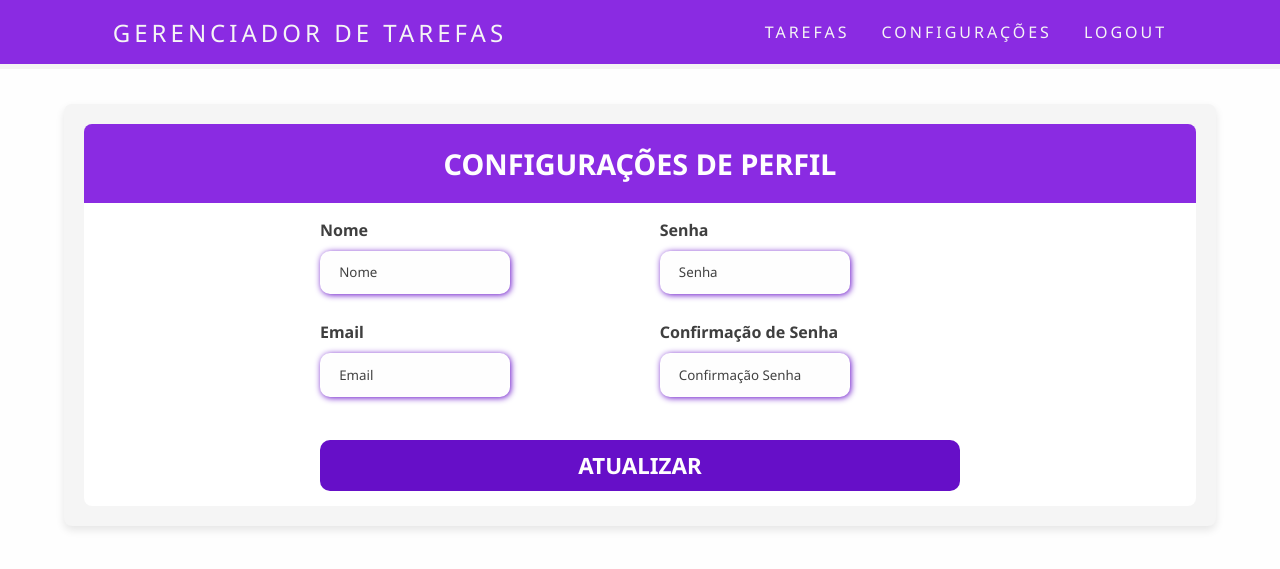
After one commit to GustavoPrado20/gerenciador_tarefas-to-do-list-, a PHP site: page /config.php in a window 1280 px wide. The commit adds this page. Shown: the top 569 px of the page. Run offline with PHP 8.4, Linux system fonts and the light colour scheme; the visitor is signed in with stand-in values (Sample User, id 1); some libraries are stand-ins or nearby versions.

Commit message:
backend do login e register
feito

```diff
--- /dev/null
+++ b/backend/conexao.php
@@ -0,0 +1,10 @@
+<?php
+
+$host = "localhost";
+$dbname = "gerenciador_tarefas";
+$username = "root";
+$pass = "";
+
+$conexao = new PDO("mysql:host=$host;dbname=$dbname", "$username", "$pass");
+
+$conexao->setAttribute(PDO::ATTR_ERRMODE, PDO::ERRMODE_EXCEPTION);
--- /dev/null
+++ b/backend/deslogar.php
@@ -0,0 +1,6 @@
+<?php
+
+require_once "./conexao.php";
+require_once "./funcoes.php";
+
+deslogar();
--- /dev/null
+++ b/backend/funcoes.php
@@ -0,0 +1,53 @@
+<?php
+
+function logarUser($email, $password, $conexao){
+    session_start();
+    $passwordC = md5($password);
+
+    $logar = $conexao->prepare("SELECT * FROM users WHERE email = ? AND password = ?");
+    $logar->bindParam(1, $email);
+    $logar->bindParam(2, $passwordC);
+    $logar->execute();
+
+    if($logar->rowCount() > 0){
+        $dado = $logar->fetch();
+
+        $_SESSION['id_usuario'] = $dado['id'];
+        $_SESSION['nome'] = $dado['nome'];
+        $_SESSION['email'] = $dado['email'];
+        $_SESSION['paassword'] = $dado['password'];
+
+        header("location: ../resources/view/home.php");
+    }
+    else{
+        echo"<script language='javascript' type='text/javascript'>
+        alert('Login e/ou senha incorretos');window.location
+        .href='../resources/view/index.html';</script>";
+    }
+}
+
+function deslogar(){
+    session_start();
+    session_destroy();
+    header("location: ../resources/view/index.html");
+}
+
+function registrarUser($nome, $email, $password, $conexao){
+    $passwordC = md5($password);
+
+    $res = $conexao->prepare("INSERT INTO users(nome, email, password) VALUES (?, ?, ?)");
+    $res->bindParam(1, $nome);
+    $res->bindParam(2, $email);
+    $res->bindParam(3, $passwordC);
+    $res->execute();
+
+    logarUser($email, $password, $conexao);
+}
+
+function verificaLogin(){
+    if(!isset($_SESSION['id_usuario'])){
+        unset($_SESSION['id_usuario']);
+
+        header("location:./index.html");
+    }
+}
--- a/database/gerenciador_tarefas.sql
+++ b/database/gerenciador_tarefas.sql
@@ -16,7 +16,6 @@ CREATE TABLE if NOT EXISTS Tarefas
     descricao TEXT,
     status VARCHAR(12) NOT NULL,
     data_criacao DATETIME DEFAULT CURRENT_TIMESTAMP,
-    data_limite DATETIME,
 
     FOREIGN KEY (id_user) REFERENCES Users (id)
 );
--- /dev/null
+++ b/public/css/config.css
@@ -0,0 +1,109 @@
+main {
+    background: #f5f5f5;
+    display: flex;
+    justify-content: center;
+    align-items: center;
+    border-radius: 8px;
+    padding: 20px;
+    width: 90vw;
+    margin: 40px auto;
+    box-shadow: 0 4px 8px rgba(0, 0, 0, 0.1);
+}
+
+.perfil {
+    width: 100vw;
+}
+
+.perfil-header {
+    display: flex;
+    justify-content: center;
+    align-items: center;
+    padding: 20px;
+    background-color: #8a2be2;
+    color: #fefefe;
+    border-radius: 8px 8px 0 0;
+}
+
+.perfil-header h1 {
+    font-size: 1.8rem;
+    text-transform: uppercase;
+    font-weight: bold;
+}
+
+.form-config {
+    display: flex;
+    justify-content: center;
+    align-items: center;
+    flex-direction: column;
+    background-color: #ffffff;
+    border-radius: 0 0 8px 8px;
+}
+
+.form-config form {
+    width: 50vw;
+}
+
+.input-group{
+    display: flex;
+    flex-wrap: wrap;
+    justify-content: space-between;
+    padding: 1rem 0;
+}
+
+.input-box {
+    display: flex;
+    flex-direction: column;
+    margin-bottom: 1.1rem;
+}
+
+.input-box input {
+    margin: 0.6rem 0;
+    padding: 0.8rem 1.2rem;
+    border: none;
+    outline: none;
+    border-radius: 10px;
+    background-color: #fefefe;
+    box-shadow: 1px 1px 6px #660fc8;
+    margin-right: 110px;
+}
+
+.input-box input:hover{
+    background: #eeeeee75;
+}
+
+.input-box label {
+    font-size: 1.0rem;
+    font-weight: 600;
+    color: #000000c0;
+}
+
+.input-box input::placeholder{
+    color: #000000be;
+}
+
+.btn-update input[type="submit"]
+{
+    padding: 10px 20px;
+    color: #fefefe;
+    background: #660fc8;
+    cursor: pointer;
+    transition: all 400ms ease;
+    border: none;
+    outline: none;
+    border-radius: 10px;
+    font-size: 1.4rem;
+    text-transform: uppercase;
+    font-weight: bold;
+    width: 100%;
+    margin-bottom: 15px;
+}
+
+.btn-update input[type="submit"]:hover{
+    background: transparent;
+    color: #660fc6;
+    box-shadow: inset 0 0 0 3px #660fc6;
+}
+
+.btn-update input[type="submit"]:active{
+    transform: scale(0.96);
+}
--- a/public/css/index.css
+++ b/public/css/index.css
@@ -110,7 +110,7 @@ form {
 }
 
 /* Estilização dos botoes */
-button[type="submit"] {
+input[type="submit"] {
     background: #660fc8;
     color: #ffffff;
     border-radius: 30px;
@@ -124,11 +124,11 @@ button[type="submit"] {
     transition: all 0.2s ease;
 }
 
-button[type="submit"]:active {
+input[type="submit"]:active {
     transform: scale(0.96);
 }
 
-#signUp > button[type="submit"]{
+#signUp > input[type="submit"]{
     margin-top: 25px;
 }
 
--- a/public/css/modals.css
+++ b/public/css/modals.css
@@ -22,12 +22,12 @@
 
 .modal{
     position: fixed;
-    left: 50%;
-    top: 50%;
+    left: 50vw;
+    top: 50vh;
     transform: translate(-50%, -50%);
     background-color: #ffffff;
     z-index: 10;
-    width: 26vw;
+    width: 500px;
     max-width: 90%;
     padding: 1.2rem;
     border-radius: 0.5rem;
--- a/public/css/tasks.css
+++ b/public/css/tasks.css
@@ -12,6 +12,7 @@ main {
 
 .table{
     width: 100vw;
+    overflow-x: auto;
 }
 
 .table-header{
--- a/public/js/cadastro-validation.js
+++ b/public/js/cadastro-validation.js
@@ -46,7 +46,7 @@ function validaCadastro(evt) {
 		caixa_senha.style.display = 'block';
 		contErro += 1;
 	} else if (senha.value.length < 8) {
-		caixa_senha.innerHTML = "Favor preencher a Senha com o mínimo de 6 caracteres";
+		caixa_senha.innerHTML = "Favor preencher a Senha com o mínimo de 8 caracteres";
 		caixa_senha.style.display = 'block';
 		contErro += 1;
 	} else {
@@ -60,7 +60,7 @@ function validaCadastro(evt) {
 		caixa_senha2.style.display = 'block';
 		contErro += 1;
 	} else if (senha2.value.length < 8) {
-		caixa_senha2.innerHTML = "Favor preencher o campo Confirmação de Senha com o mínimo de 6 caracteres";
+		caixa_senha2.innerHTML = "Favor preencher o campo Confirmação de Senha com o mínimo de 8 caracteres";
 		caixa_senha2.style.display = 'block';
 		contErro += 1;
 	} else {
--- a/public/js/mobile-navbar.js
+++ b/public/js/mobile-navbar.js
@@ -42,3 +42,8 @@ const mobileNavbar = new MobileNavbar(
 ".nav-list li",
 );
 mobileNavbar.init();
+
+function setTopo(){
+    $(window).scrollTop(0);
+}
+$(window).bind('scroll', setTopo);
--- /dev/null
+++ b/resources/view/config.php
@@ -0,0 +1,94 @@
+<?php
+    require_once "../../backend/conexao.php";
+    require_once "../../backend/funcoes.php";
+
+    session_start();
+    verificaLogin();
+?>
+<!DOCTYPE html>
+<html lang="pt-BR">
+    <head>
+        <meta charset="UTF-8">
+        <meta http-equiv="X-UA-Compatible" content="IE=edge">
+        <meta name="viewport" content="width=device-width, initial-scale=1.0">
+
+        <title>Gerenciador de Tarefas</title>
+
+        <link rel="stylesheet" href="../../public/css/main.css">
+        <link rel="stylesheet" href="../../public/css/header.css">
+        <link rel="stylesheet" href="../../public/css/config.css">
+        <link rel="stylesheet" href="https://cdnjs.cloudflare.com/ajax/libs/font-awesome/6.1.1/css/all.min.css">
+
+        <script src="https://kit.fontawesome.com/cf6fa412bd.js" crossorigin="anonymous"></script>
+    </head>
+
+    <body>
+        <header>
+            <nav class="nav-bar">
+                <a href="./home.php" class="logo">Gerenciador de Tarefas</a>
+
+                <section class="mobile-menu">
+                    <section class="line1"></section>
+                    <section class="line2"></section>
+                    <section class="line3"></section>
+                </section>
+
+                <ul class="nav-list">
+                    <li>
+                        <a href="./home.php">TAREFAS</a>
+                    </li>
+
+                    <li>
+                        <a href="./config.php">CONFIGURAÇÕES</a>
+                    </li>
+
+                    <li>
+                        <a href="../../backend/deslogar.php">LOGOUT</a>
+                    </li>
+                </ul>
+            </nav>
+        </header>
+
+        <main>
+            <section class="perfil">
+                <section class="perfil-header">
+                    <h1>Configurações de Perfil</h1>
+                </section>
+
+                <section class="form-config">
+                    <form action="">
+                        <section class="input-group">
+
+                            <section class="input-box">
+                                <Label for="nome">Nome</Label>
+                                <input type="text" name="nome" placeholder="Nome" id="nome" require>
+                            </section>
+
+                            <section class="input-box">
+                                <Label for="password">Senha</Label>
+                                <input type="password" name="password" placeholder="Senha" id="password" require>
+                            </section>
+
+                            <section class="input-box">
+                                <label for="email">Email</label>
+                                <input type="text" name="email" placeholder="Email" id="email" require>
+                            </section>
+
+                            <section class="input-box">
+                                <Label for="password_confirmation">Confirmação de Senha</Label>
+                                <input type="password" name="password" placeholder="Confirmação Senha" id="password_confirmation" require>
+                            </section>
+
+                        </section>
+
+                        <section class="btn-update">
+                            <input type="submit" name="atualizar" value="Atualizar">
+                        </section>
+                    </form>
+                </section>
+            </section>
+        </main>
+
+        <script type="text/javascript" src="../../public/js/mobile-navbar.js"></script>
+    </body>
+</html>
```
Also changed, not shown: backend/logar.php (added, +11 -0 lines), backend/registrar.php (added, +11 -0 lines), resources/view/home.php (+9 -2 lines), resources/view/index.html (+4 -4 lines).
